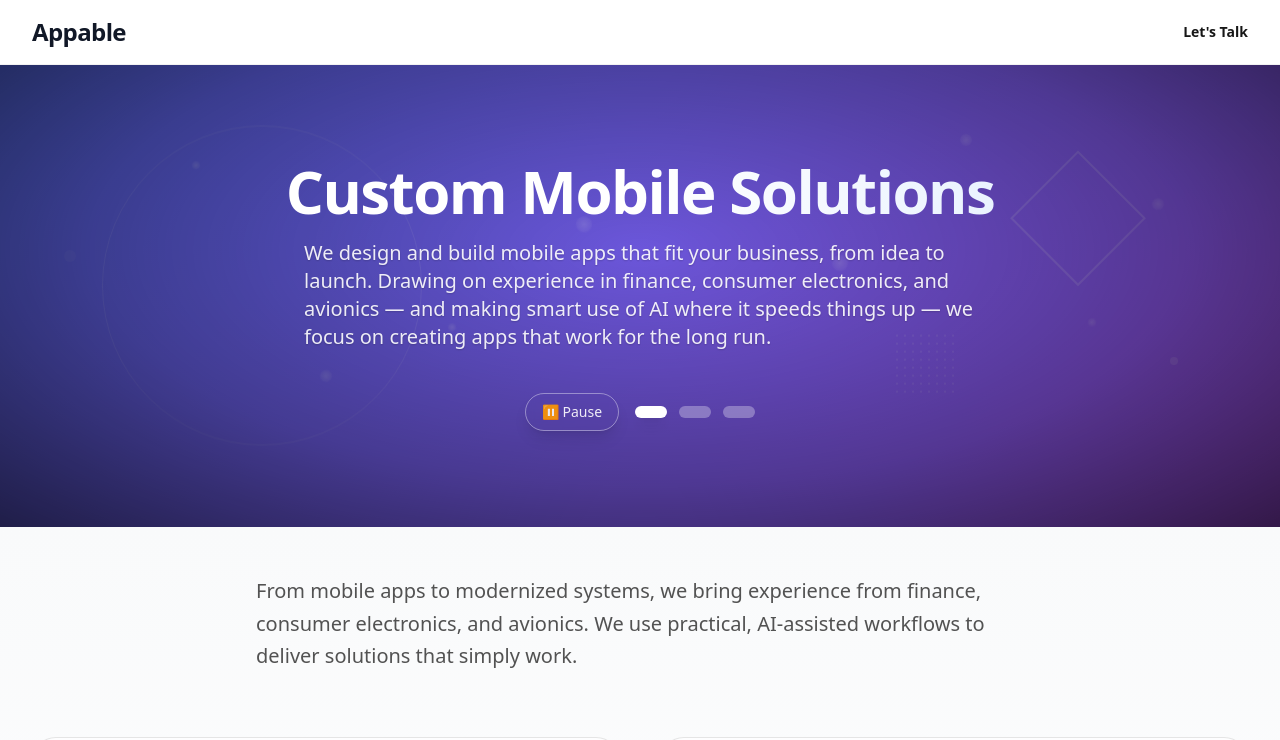
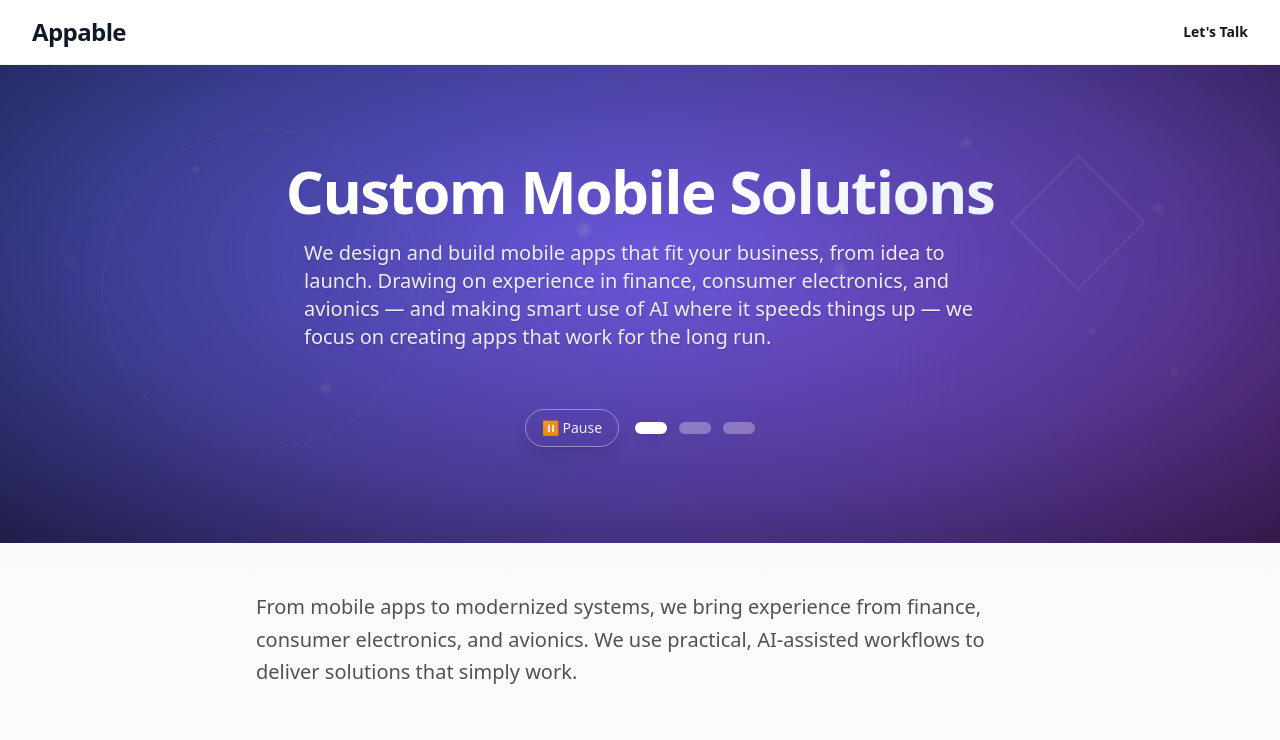
Before and after one commit to stickdriver/appable-website, a React (Vite) app: page / in a window 1280 px wide. Shown: the top 740 px of the page. Built offline with nearby package versions, Linux system fonts and the light colour scheme.

Commit message:
Moved carousel play/pause and indicators down a bit

```diff
--- a/src/App.tsx
+++ b/src/App.tsx
@@ -293,7 +293,7 @@ const Hero: React.FC = () => {
         </div>
 
         {/* Enhanced controls */}
-        <div className="mt-8 flex items-center justify-center gap-4">
+        <div className="mt-12 flex items-center justify-center gap-4">
           <button
             onClick={() => setPaused((p: boolean) => !p)}
             className="px-4 py-2 rounded-full border border-white/40 text-white/90 text-sm
```
